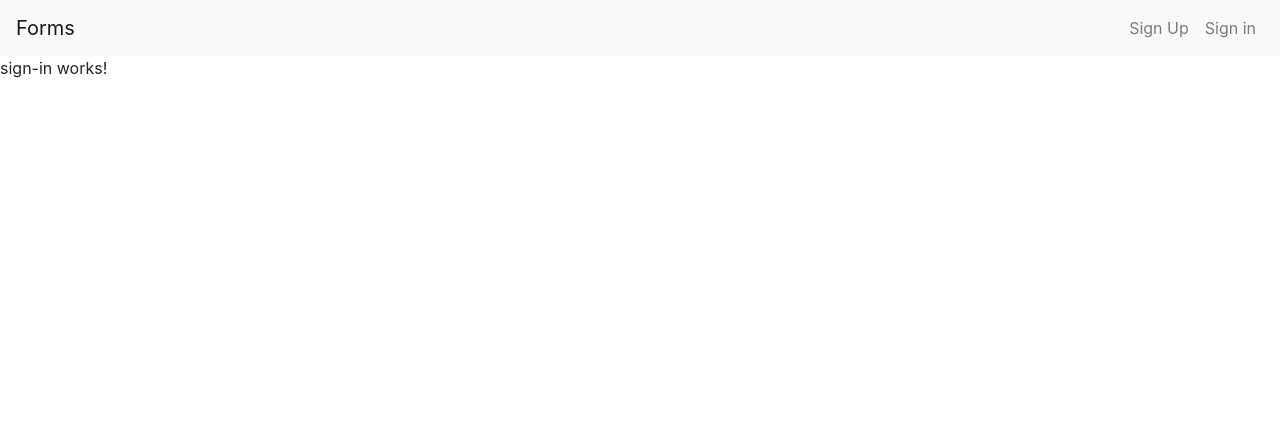
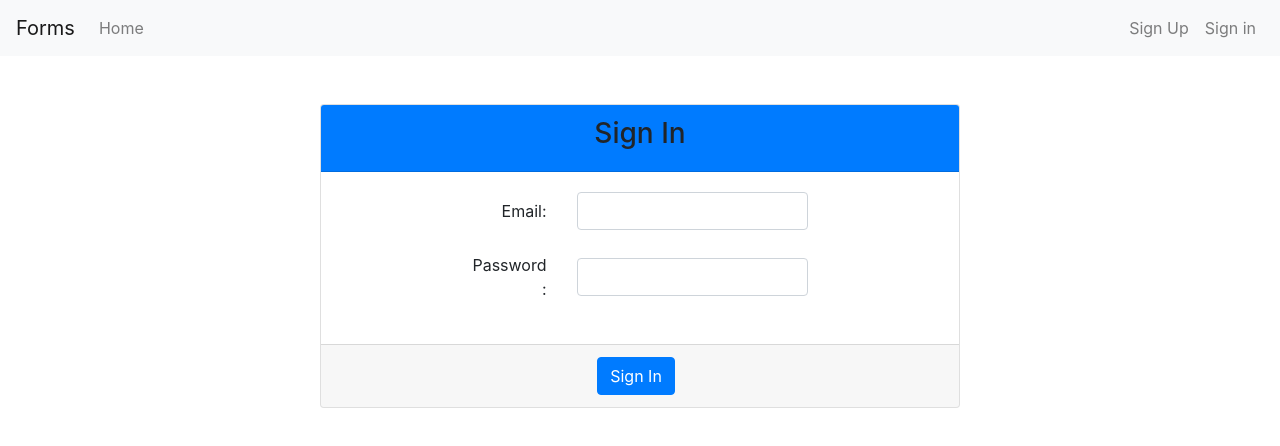
Before and after one commit to AlphaTechstudios/Forms, an Angular app: page /SignIn in a window 1280 px wide. Shown: the top 446 px of the page. Built offline with nearby package versions, Linux system fonts and the light colour scheme.

Commit message:
Login Form

```diff
--- a/package.json
+++ b/package.json
@@ -20,7 +20,7 @@
     "@angular/platform-browser-dynamic": "~8.2.8",
     "@angular/router": "~8.2.8",
     "bootstrap": "^4.3.1",
-    "rxjs": "~6.4.0",
+    "rxjs": "^6.4.0",
     "tslib": "^1.10.0",
     "zone.js": "~0.9.1"
   },
--- a/src/app/app-routing.module.ts
+++ b/src/app/app-routing.module.ts
@@ -2,10 +2,12 @@ import { NgModule } from '@angular/core';
 import { Routes, RouterModule } from '@angular/router';
 import { SignUpComponent } from "../app/sign-up/sign-up.component";
 import { SignInComponent } from "../app/sign-in/sign-in.component";
+import { HomeComponent } from "../app/home/home.component";
 
 const routes: Routes = [
   { path: 'SignUp', component: SignUpComponent },
   { path: 'SignIn', component: SignInComponent },
+  { path: 'Home', component: HomeComponent },
 ];
 
 
--- a/src/app/app.module.ts
+++ b/src/app/app.module.ts
@@ -8,13 +8,15 @@ import { SignUpComponent } from './sign-up/sign-up.component';
 import { ReactiveFormsModule } from "@angular/forms";
 import { SignInComponent } from './sign-in/sign-in.component';
 import { HttpClientModule } from "@angular/common/http";
+import { HomeComponent } from './home/home.component';
 
 @NgModule({
   declarations: [
     AppComponent,
     NavBarComponent,
     SignUpComponent,
-    SignInComponent
+    SignInComponent,
+    HomeComponent
   ],
   imports: [
     BrowserModule,
--- /dev/null
+++ b/src/app/home/home.component.html
@@ -0,0 +1 @@
+<p>home works!</p>
--- /dev/null
+++ b/src/app/home/home.component.ts
@@ -0,0 +1,15 @@
+import { Component, OnInit } from '@angular/core';
+
+@Component({
+  selector: 'app-home',
+  templateUrl: './home.component.html',
+  styleUrls: ['./home.component.scss']
+})
+export class HomeComponent implements OnInit {
+
+  constructor() { }
+
+  ngOnInit() {
+  }
+
+}
--- a/src/app/menus/nav-bar/nav-bar.component.html
+++ b/src/app/menus/nav-bar/nav-bar.component.html
@@ -4,6 +4,9 @@
       <span class="navbar-toggler-icon"></span>
     </button>
     <div class="collapse navbar-collapse" id="navbarNavAltMarkup">
+        <div class="navbar-nav">
+            <a class="nav-item nav-link" routerLink="/Home">Home</a>
+          </div>
       <div class="navbar-nav ml-auto">
         <a class="nav-item nav-link" routerLink="/SignUp">Sign Up</a>
         <a class="nav-item nav-link" routerLink="/SignIn">Sign in</a>
--- /dev/null
+++ b/src/app/models/login-model.ts
@@ -0,0 +1,4 @@
+export class LoginModel {
+    email: string;
+    password: string;
+}
--- a/src/app/services/users-service.service.ts
+++ b/src/app/services/users-service.service.ts
@@ -1,6 +1,7 @@
 import { Injectable } from '@angular/core';
 import { HttpClient, HttpHeaders } from "@angular/common/http";
 import { UserModel } from "../models/user-model";
+import { LoginModel } from "../models/login-model";
 
 @Injectable({
   providedIn: 'root'
@@ -18,4 +19,8 @@ export class UsersServiceService {
   registerUser(userModel: UserModel) {
     return this.httpClient.post<UserModel>(this.baseUrl, userModel, this.httpOptions);
   }
+
+  login(loginModel: LoginModel){
+    return this.httpClient.post<any>(`${this.baseUrl}/login`, loginModel, this.httpOptions);
+  }
 }
--- a/src/app/sign-in/sign-in.component.html
+++ b/src/app/sign-in/sign-in.component.html
@@ -1 +1,38 @@
-<p>sign-in works!</p>
+<form [formGroup]="signInForm" (ngSubmit)="onSubmit()">
+    <div class="card text-center w-50 mx-auto mt-5">
+        <div class="card-header bg-primary">
+            <h3>Sign In</h3>
+        </div>
+
+        <div class="card-body">
+            <div [hidden]="!showError" class="alert-danger alert">
+                <span >Login or Password is incorrect!</span>
+            </div>
+            <div class="form-group row d-flex justify-content-center align-items-center">
+                <label for="email" class="col-form-label col-sm-2 text-right">Email:</label>
+                <div class="col-sm-5">
+                    <input type="text" formControlName="email" class="form-control" />
+                    <div *ngIf="signInData.email.invalid && (signInData.email.dirty || signInData.email.touched)"
+                        class="alert-danger">
+                        <span *ngIf="signInData.email.errors.required">Email is required!</span>
+                        <span *ngIf="signInData.email.errors.email">Email must be a valid address!</span>
+                    </div>
+                </div>
+            </div>
+            <div class="form-group row d-flex justify-content-center align-items-center">
+                <label for="password" class="col-form-label col-sm-2 text-right">Password:</label>
+                <div class="col-sm-5">
+                    <input type="password" formControlName="password" class="form-control" />
+                    <div *ngIf="signInData.password.invalid && (signInData.password.dirty || signInData.password.touched)"
+                        class="alert-danger">
+                        <span *ngIf="signInData.password.errors.required">Password is required!</span>
+                    </div>
+                </div>
+            </div>
+        </div>
+        <div class="card-footer">
+            <button [disabled]="isLoading" class="btn btn-primary mr-2">Sign In</button>
+        </div>
+
+    </div>
+</form>
--- a/src/app/sign-in/sign-in.component.ts
+++ b/src/app/sign-in/sign-in.component.ts
@@ -1,4 +1,9 @@
 import { Component, OnInit } from '@angular/core';
+import { FormBuilder, FormGroup, Validators } from "@angular/forms";
+import { UsersServiceService } from "../services/users-service.service";
+import { Router } from "@angular/router";
+import { first } from "rxjs/operators";
+
 
 @Component({
   selector: 'app-sign-in',
@@ -7,9 +12,37 @@ import { Component, OnInit } from '@angular/core';
 })
 export class SignInComponent implements OnInit {
 
-  constructor() { }
+  signInForm: FormGroup;
+  isLoading = false;
+  showError= false;
+
+  constructor(private formBuilder: FormBuilder, private usersService: UsersServiceService, private router: Router) { }
 
   ngOnInit() {
+    this.signInForm = this.formBuilder.group({
+      email: ['', [Validators.email, Validators.required]],
+      password: ['', Validators.required]
+    });
+  }
+
+  get signInData() { return this.signInForm.controls; }
+
+  onSubmit(){
+    if(this.signInForm.invalid || this.isLoading){
+      return ;
+    }
+
+    this.isLoading = true;
+    // Call user service for login.
+    this.usersService.login(this.signInForm.value).subscribe(x => {
+      this.isLoading = false;
+      // redirect to Home page.
+      this.router.navigate(["/Home"]);
+    },
+      error =>{
+        this.isLoading = false;
+        this.showError = true;
+      });
   }
 
 }
--- a/src/app/sign-up/sign-up.component.ts
+++ b/src/app/sign-up/sign-up.component.ts
@@ -34,6 +34,9 @@ export class SignUpComponent implements OnInit {
     this.usersService.registerUser(this.signUpForm.value).subscribe(x => {
       this.isLoading = false;
       this.router.navigate(["/SignIn"])
-    });
+    },
+      error => {
+        this.isLoading = false;
+      });
   }
 }
```
Also changed, not shown: src/app/home/home.component.scss (added), 2 other files (tests, documents, lock files or other folders).
